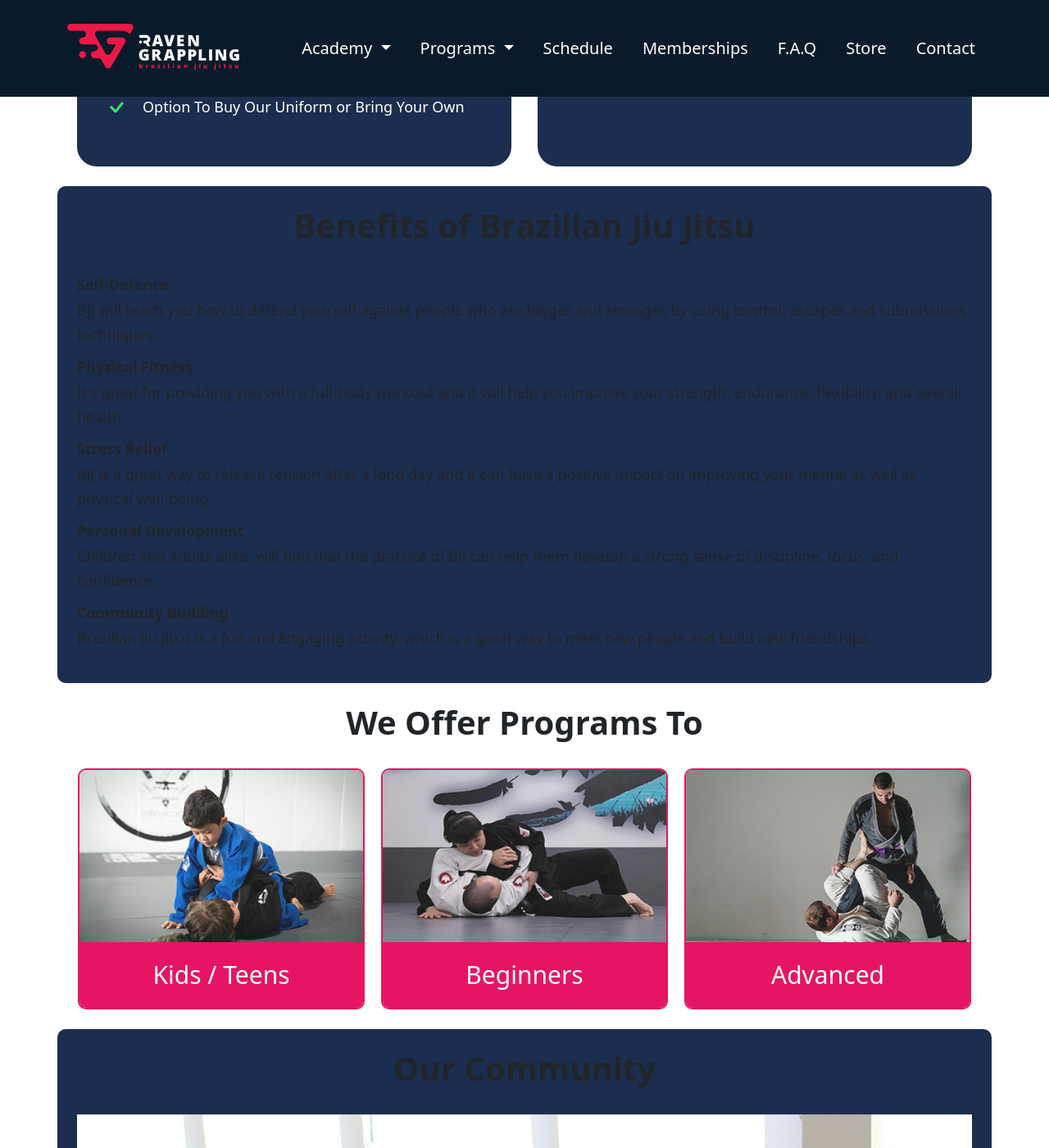
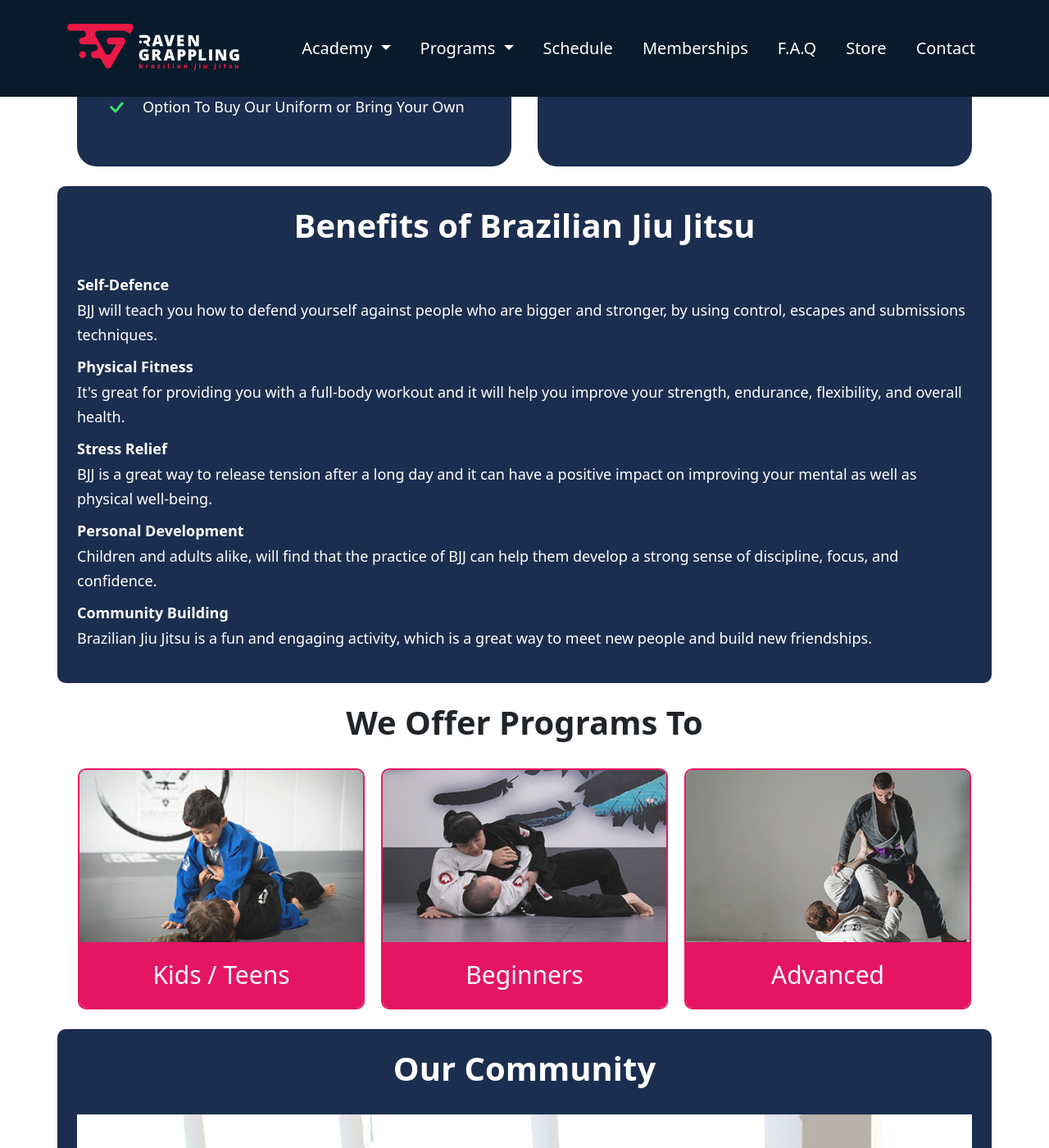
Before and after one commit to RavenGrappling/RavenGrappling.github.io, a Jekyll site: the page built from index.md, in a window 1280 px wide and 1400 px high, scrolled down 1899 px. Shown: the whole window at 82% size. Built offline with Jekyll 4.4.1, drawn with Linux system fonts in a browser that asks for light colours.

Commit message:
Update raven.css

```diff
--- a/assets/css/raven.css
+++ b/assets/css/raven.css
@@ -47,6 +47,8 @@ p, dd, li {
 .rg-container-bg {
   background-color: var(--rg-color-dark-blue);
   border-radius: 10px;
+  padding: 3rem 2rem;
+  color: white;
 }
 a.rg-button {
   display: inline-block;
```
